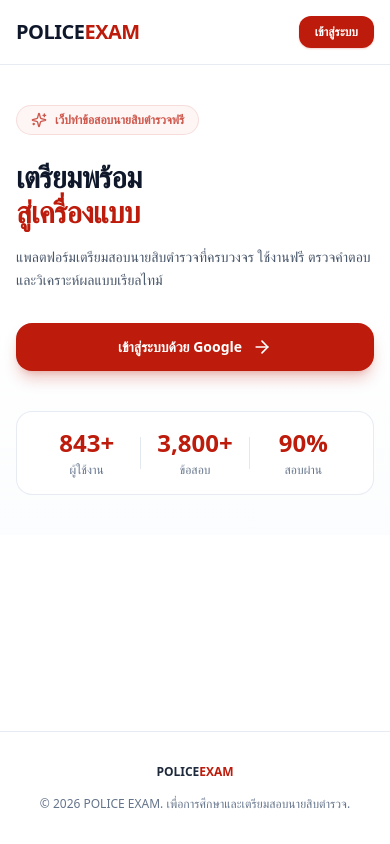
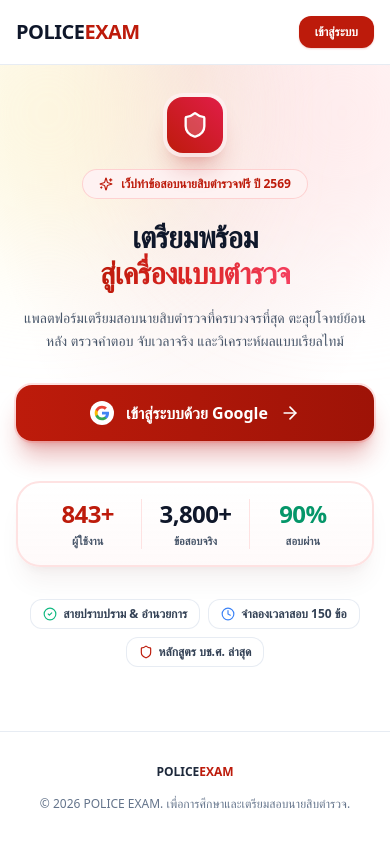
Before and after one commit to Natmin2548/police-exam-v2, a Next.js app: page /landing in a window 390 px wide. Built offline with nearby package versions, Linux system fonts and the light colour scheme.

Commit message:
style: Enhance mobile landing page with rich gradients, shield emblem, and punchy stats

```diff
--- a/src/components/landing/HeroSection.tsx
+++ b/src/components/landing/HeroSection.tsx
@@ -1,7 +1,7 @@
 "use client";
 
 import React from "react";
-import { Sparkles, ArrowRight } from "lucide-react";
+import { Sparkles, ArrowRight, Shield, Award, Users, BookOpen, CheckCircle2, Clock } from "lucide-react";
 
 interface HeroSectionProps {
   onOpenLogin: () => void;
@@ -21,74 +21,122 @@
   },
 }) => {
   return (
-    <section className="py-10 sm:py-16 md:py-24 bg-gradient-to-b from-white via-white to-slate-50/50">
-      <div className="max-w-4xl mx-auto px-4 sm:px-6 md:px-8 flex flex-col items-start sm:items-center sm:text-center">
+    <section className="relative overflow-hidden pt-8 pb-16 sm:py-20 md:py-24 bg-white">
+      {/* Dynamic Background Glow Effect (Prevents Bland Look on Mobile) */}
+      <div className="absolute top-0 left-1/2 -translate-x-1/2 w-full max-w-7xl h-96 bg-[radial-gradient(ellipse_at_top,rgba(189,27,11,0.12)_0%,rgba(189,27,11,0.03)_50%,transparent_80%)] pointer-events-none" />
+      <div className="absolute -top-24 -right-24 w-72 h-72 rounded-full bg-rose-100/60 blur-3xl pointer-events-none" />
+      <div className="absolute -top-24 -left-24 w-72 h-72 rounded-full bg-amber-100/50 blur-3xl pointer-events-none" />
+
+      <div className="relative max-w-4xl mx-auto px-4 sm:px-6 md:px-8 flex flex-col items-center text-center">
+
+        {/* Floating Shield Emblem on Mobile */}
+        <div className="mb-4 sm:mb-6 w-14 h-14 sm:w-16 sm:h-16 rounded-2xl sm:rounded-3xl bg-gradient-to-tr from-[#BD1B0B] to-rose-600 text-white flex items-center justify-center shadow-xl shadow-red-700/25 ring-4 ring-red-50/80 transform hover:scale-105 transition-transform">
+          <Shield className="w-7 h-7 sm:w-8 sm:h-8 fill-white/20" />
+        </div>
 
         {/* Gemini AI Sparkle Badge */}
-        <div className="inline-flex items-center gap-2 bg-police-50 text-police-800 px-3.5 py-1.5 rounded-full text-xs sm:text-sm font-semibold border border-police-800/15 mb-6 shadow-xs animate-pulse">
-          <Sparkles className="w-4 h-4 text-police-800 shrink-0" />
-          <span>เว็ปทำข้อสอบนายสิบตำรวจฟรี</span>
+        <div className="inline-flex items-center gap-2 bg-red-50 text-[#BD1B0B] px-4 py-1.5 rounded-full text-xs sm:text-sm font-bold border border-red-200/80 mb-5 shadow-xs">
+          <Sparkles className="w-3.5 h-3.5 sm:w-4 sm:h-4 text-[#BD1B0B] shrink-0 animate-spin-slow" />
+          <span>เว็ปทำข้อสอบนายสิบตำรวจฟรี ปี 2569</span>
         </div>
 
         {/* Main Heading */}
-        <h1 className="text-3xl sm:text-5xl md:text-6xl font-black text-slate-900 tracking-tight leading-[1.18] sm:leading-[1.15] mb-4">
-          เตรียมพร้อม<br className="sm:hidden" />{" "}
-          <span className="text-police-800">สู่เครื่องแบบ</span>
+        <h1 className="text-3xl sm:text-5xl md:text-6xl font-black text-slate-900 tracking-tight leading-[1.2] sm:leading-[1.15] mb-4">
+          เตรียมพร้อม <br />
+          <span className="bg-gradient-to-r from-[#BD1B0B] via-red-600 to-rose-500 bg-clip-text text-transparent">
+            สู่เครื่องแบบตำรวจ
+          </span>
         </h1>
 
         {/* Subtitle */}
-        <p className="text-sm sm:text-base md:text-lg text-slate-600 font-normal leading-relaxed max-w-xl mb-8">
-          แพลตฟอร์มเตรียมสอบนายสิบตำรวจที่ครบวงจร ใช้งานฟรี ตรวจคำตอบและวิเคราะห์ผลแบบเรียลไทม์
+        <p className="text-sm sm:text-base md:text-lg text-slate-600 font-medium leading-relaxed max-w-xl mb-8 px-2">
+          แพลตฟอร์มเตรียมสอบนายสิบตำรวจที่ครบวงจรที่สุด ตะลุยโจทย์ย้อนหลัง ตรวจคำตอบ จับเวลาจริง และวิเคราะห์ผลแบบเรียลไทม์
         </p>
 
-        {/* CTA Button */}
-        <div className="w-full sm:w-auto mb-10 sm:mb-14">
+        {/* CTA Google Button */}
+        <div className="w-full sm:w-auto mb-10 sm:mb-12">
           <button
             type="button"
             onClick={onOpenLogin}
-            className="w-full sm:w-auto inline-flex items-center justify-center gap-2.5 bg-police-800 hover:bg-police-700 active:scale-95 text-white text-sm sm:text-base font-bold px-8 py-3.5 sm:py-4 rounded-2xl shadow-lg shadow-police-800/25 transition-all cursor-pointer group touch-manipulation"
+            className="w-full sm:w-auto inline-flex items-center justify-center gap-3 bg-gradient-to-r from-[#BD1B0B] to-[#9E1307] hover:from-[#A81507] hover:to-[#871005] active:scale-98 text-white text-base font-extrabold px-8 py-4 rounded-2xl shadow-xl shadow-red-700/30 transition-all cursor-pointer group touch-manipulation ring-2 ring-red-400/20"
           >
+            {/* Google Icon Inside Button */}
+            <div className="w-6 h-6 rounded-full bg-white flex items-center justify-center shrink-0 shadow-xs">
+              <svg className="w-4 h-4" viewBox="0 0 24 24">
+                <path
+                  fill="#4285F4"
+                  d="M22.56 12.25c0-.78-.07-1.53-.2-2.25H12v4.26h5.92c-.26 1.37-1.04 2.53-2.21 3.31v2.77h3.57c2.08-1.92 3.28-4.74 3.28-8.09z"
+                />
+                <path
+                  fill="#34A853"
+                  d="M12 23c2.97 0 5.46-.98 7.28-2.66l-3.57-2.77c-.98.66-2.23 1.06-3.71 1.06-2.86 0-5.29-1.93-6.16-4.53H2.18v2.84C3.99 20.53 7.7 23 12 23z"
+                />
+                <path
+                  fill="#FBBC05"
+                  d="M5.84 14.09c-.22-.66-.35-1.36-.35-2.09s.13-1.43.35-2.09V7.06H2.18C1.43 8.55 1 10.22 1 12s.43 3.45 1.18 4.94l2.85-2.22.81-.63z"
+                />
+                <path
+                  fill="#EA4335"
+                  d="M12 5.38c1.62 0 3.06.56 4.21 1.64l3.15-3.15C17.45 2.09 14.97 1 12 1 7.7 1 3.99 3.47 2.18 7.06l3.66 2.84c.87-2.6 3.3-4.52 6.16-4.52z"
+                />
+              </svg>
+            </div>
             <span>เข้าสู่ระบบด้วย Google</span>
             <ArrowRight className="w-5 h-5 transition-transform group-hover:translate-x-1 shrink-0" />
           </button>
         </div>
 
-        {/* Stats Card Container */}
-        <div className="w-full max-w-2xl bg-white sm:bg-white/80 sm:backdrop-blur-xs border border-slate-200/80 rounded-2xl sm:rounded-3xl p-4 sm:p-6 shadow-xs sm:shadow-md">
-          <div className="flex items-center justify-between">
+        {/* Stats Card Container (Redesigned with Warmth & Vibrancy on Mobile) */}
+        <div className="w-full max-w-2xl bg-gradient-to-b from-white to-red-50/40 border-2 border-red-100 rounded-3xl p-4 sm:p-6 shadow-xl shadow-red-950/5">
+          <div className="grid grid-cols-3 divide-x divide-red-100">
             {/* Item 1: Users */}
-            <div className="flex-1 flex flex-col items-center text-center">
-              <span className="text-2xl sm:text-3xl md:text-4xl font-black text-police-800 leading-tight">
+            <div className="flex flex-col items-center text-center px-1">
+              <span className="text-2xl sm:text-4xl font-black text-[#BD1B0B] leading-tight tracking-tight">
                 {stats.users}
               </span>
-              <span className="text-xs sm:text-sm text-slate-500 font-medium mt-1">
-                ผู้ใช้งาน
+              <span className="text-[11px] sm:text-sm text-slate-600 font-bold mt-1 flex items-center gap-1">
+                <Users className="w-3 h-3 text-[#BD1B0B] hidden sm:inline" />
+                <span>ผู้ใช้งาน</span>
               </span>
             </div>
 
-            <div className="w-px h-8 sm:h-10 bg-slate-200" />
-
             {/* Item 2: Exams */}
-            <div className="flex-1 flex flex-col items-center text-center">
-              <span className="text-2xl sm:text-3xl md:text-4xl font-black text-police-800 leading-tight">
+            <div className="flex flex-col items-center text-center px-1">
+              <span className="text-2xl sm:text-4xl font-black text-slate-900 leading-tight tracking-tight">
                 {stats.exams}
               </span>
-              <span className="text-xs sm:text-sm text-slate-500 font-medium mt-1">
-                ข้อสอบ
+              <span className="text-[11px] sm:text-sm text-slate-600 font-bold mt-1 flex items-center gap-1">
+                <BookOpen className="w-3 h-3 text-slate-700 hidden sm:inline" />
+                <span>ข้อสอบจริง</span>
               </span>
             </div>
 
-            <div className="w-px h-8 sm:h-10 bg-slate-200" />
-
             {/* Item 3: Pass Rate */}
-            <div className="flex-1 flex flex-col items-center text-center">
-              <span className="text-2xl sm:text-3xl md:text-4xl font-black text-police-800 leading-tight">
+            <div className="flex flex-col items-center text-center px-1">
+              <span className="text-2xl sm:text-4xl font-black text-emerald-600 leading-tight tracking-tight">
                 {stats.passRate}
               </span>
-              <span className="text-xs sm:text-sm text-slate-500 font-medium mt-1">
-                สอบผ่าน
+              <span className="text-[11px] sm:text-sm text-slate-600 font-bold mt-1 flex items-center gap-1">
+                <Award className="w-3 h-3 text-emerald-600 hidden sm:inline" />
+                <span>สอบผ่าน</span>
               </span>
             </div>
+          </div>
+        </div>
+
+        {/* Mobile Feature Highlights (Pill Badges) */}
+        <div className="mt-8 flex flex-wrap items-center justify-center gap-2 sm:gap-4 max-w-2xl">
+          <div className="flex items-center gap-1.5 px-3 py-1.5 rounded-xl bg-white border border-slate-200/80 shadow-xs text-xs font-semibold text-slate-700">
+            <CheckCircle2 className="w-3.5 h-3.5 text-emerald-500" />
+            <span>สายปราบปราม & อำนวยการ</span>
+          </div>
+          <div className="flex items-center gap-1.5 px-3 py-1.5 rounded-xl bg-white border border-slate-200/80 shadow-xs text-xs font-semibold text-slate-700">
+            <Clock className="w-3.5 h-3.5 text-blue-500" />
+            <span>จำลองเวลาสอบ 150 ข้อ</span>
+          </div>
+          <div className="flex items-center gap-1.5 px-3 py-1.5 rounded-xl bg-white border border-slate-200/80 shadow-xs text-xs font-semibold text-slate-700">
+            <Shield className="w-3.5 h-3.5 text-[#BD1B0B]" />
+            <span>หลักสูตร บช.ศ. ล่าสุด</span>
           </div>
         </div>
 
```
